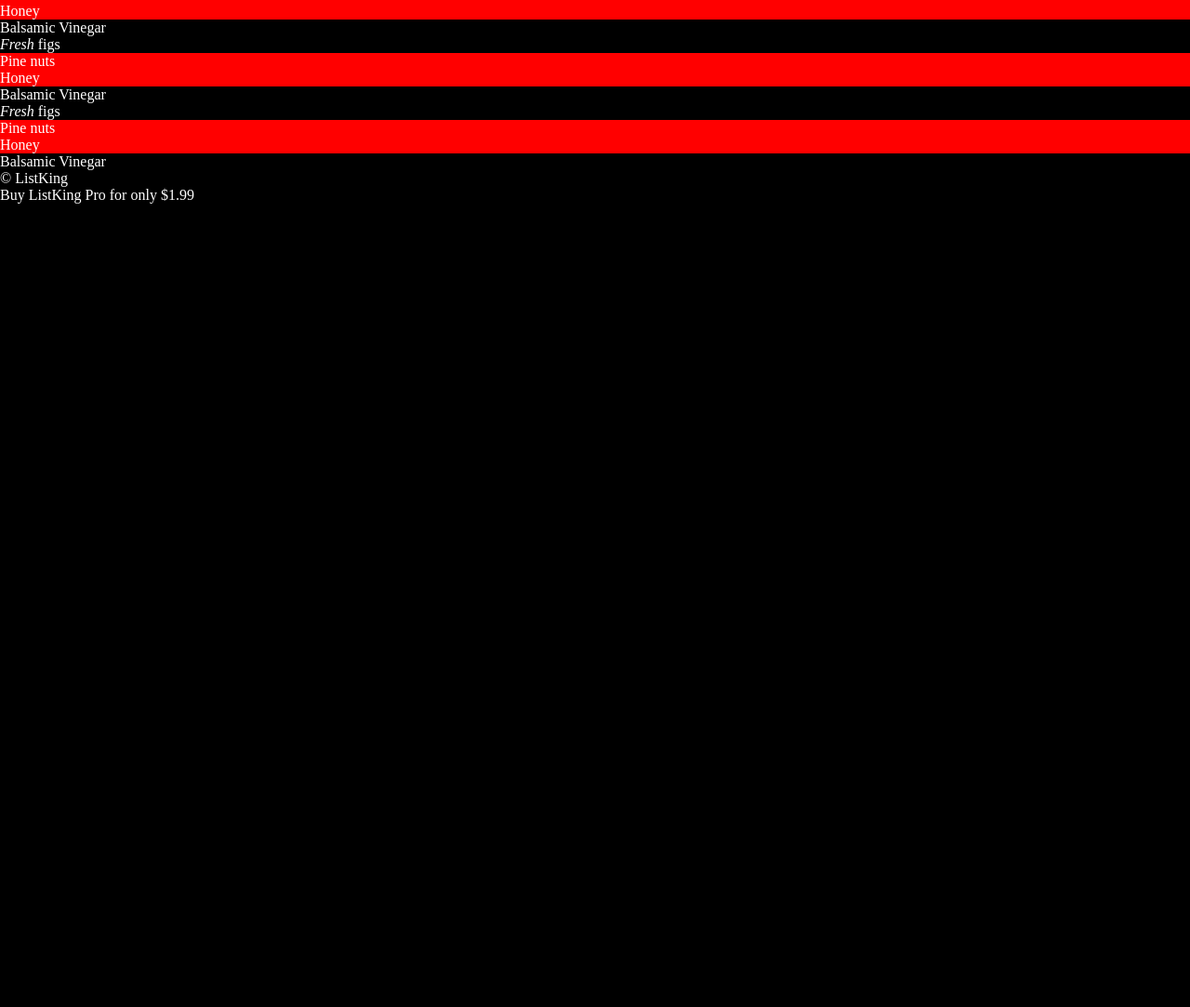
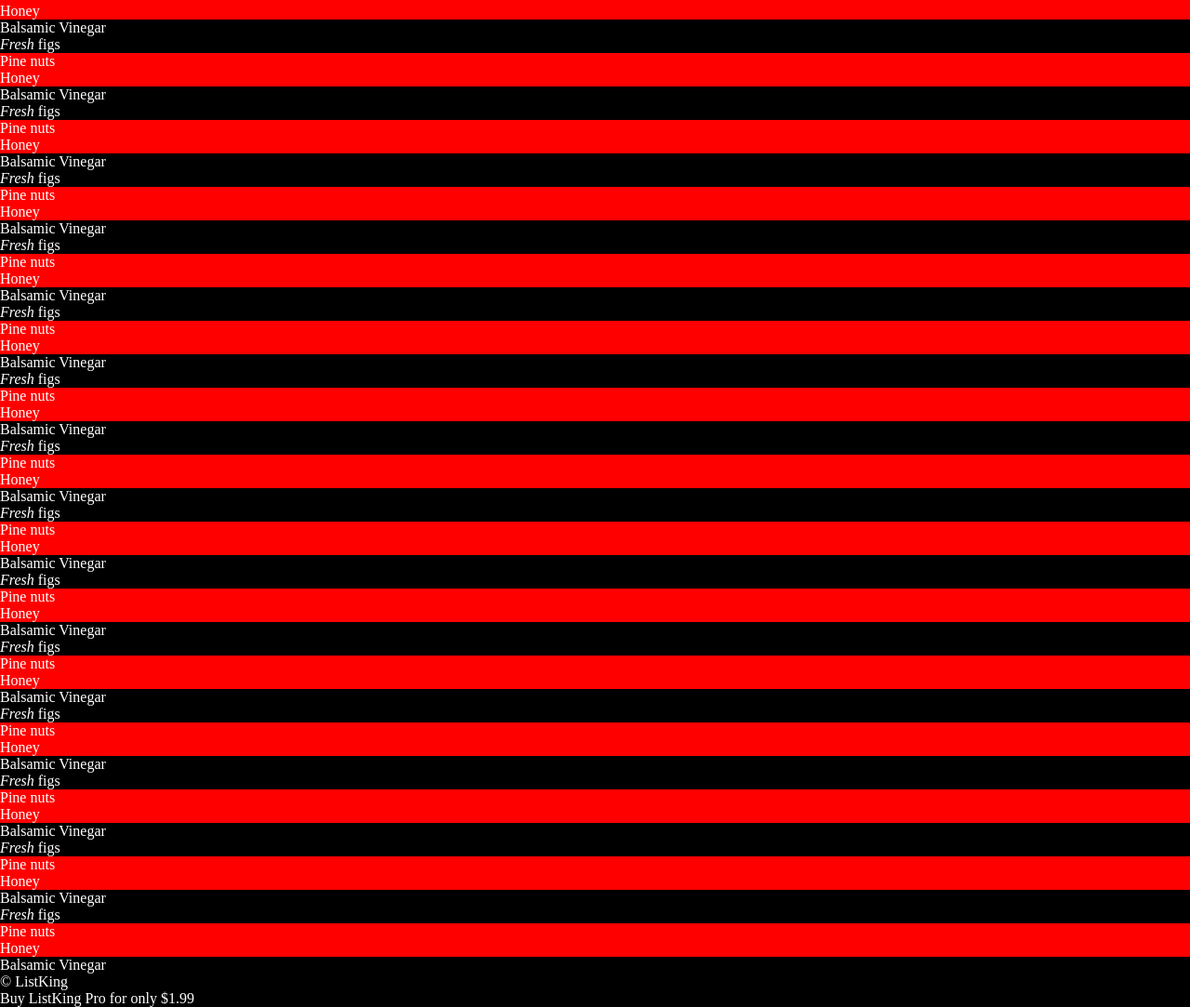
Before and after one commit to JWHProgramming/javaScript-JQueryPractice, a plain HTML site: page chapter7/index13.html in a window 1280 px wide. Shown: the part 529-1612 px from the top of the page at 93% size. Before the commit the page ends 800 px from the top, so only its background shows below. Drawn offline with nearby package versions, Linux system fonts and the light colour scheme.

Commit message:
Finished small project 13

```diff
--- a/chapter7/index13.html
+++ b/chapter7/index13.html
@@ -64,6 +64,78 @@
             <li id="three" class="hot">Honey</li>
             <li id="four">Balsamic Vinegar</li>
         </ul>
+        <ul>
+            <li id="one"><em>Fresh</em> figs</li>
+            <li id="two" class="hot">Pine nuts</li>
+            <li id="three" class="hot">Honey</li>
+            <li id="four">Balsamic Vinegar</li>
+        </ul>
+        <ul>
+            <li id="one"><em>Fresh</em> figs</li>
+            <li id="two" class="hot">Pine nuts</li>
+            <li id="three" class="hot">Honey</li>
+            <li id="four">Balsamic Vinegar</li>
+        </ul>
+        <ul>
+            <li id="one"><em>Fresh</em> figs</li>
+            <li id="two" class="hot">Pine nuts</li>
+            <li id="three" class="hot">Honey</li>
+            <li id="four">Balsamic Vinegar</li>
+        </ul>
+        <ul>
+            <li id="one"><em>Fresh</em> figs</li>
+            <li id="two" class="hot">Pine nuts</li>
+            <li id="three" class="hot">Honey</li>
+            <li id="four">Balsamic Vinegar</li>
+        </ul>
+        <ul>
+            <li id="one"><em>Fresh</em> figs</li>
+            <li id="two" class="hot">Pine nuts</li>
+            <li id="three" class="hot">Honey</li>
+            <li id="four">Balsamic Vinegar</li>
+        </ul>
+        <ul>
+            <li id="one"><em>Fresh</em> figs</li>
+            <li id="two" class="hot">Pine nuts</li>
+            <li id="three" class="hot">Honey</li>
+            <li id="four">Balsamic Vinegar</li>
+        </ul>
+        <ul>
+            <li id="one"><em>Fresh</em> figs</li>
+            <li id="two" class="hot">Pine nuts</li>
+            <li id="three" class="hot">Honey</li>
+            <li id="four">Balsamic Vinegar</li>
+        </ul>
+        <ul>
+            <li id="one"><em>Fresh</em> figs</li>
+            <li id="two" class="hot">Pine nuts</li>
+            <li id="three" class="hot">Honey</li>
+            <li id="four">Balsamic Vinegar</li>
+        </ul>
+        <ul>
+            <li id="one"><em>Fresh</em> figs</li>
+            <li id="two" class="hot">Pine nuts</li>
+            <li id="three" class="hot">Honey</li>
+            <li id="four">Balsamic Vinegar</li>
+        </ul>
+        <ul>
+            <li id="one"><em>Fresh</em> figs</li>
+            <li id="two" class="hot">Pine nuts</li>
+            <li id="three" class="hot">Honey</li>
+            <li id="four">Balsamic Vinegar</li>
+        </ul>
+        <ul>
+            <li id="one"><em>Fresh</em> figs</li>
+            <li id="two" class="hot">Pine nuts</li>
+            <li id="three" class="hot">Honey</li>
+            <li id="four">Balsamic Vinegar</li>
+        </ul>
+        <ul>
+            <li id="one"><em>Fresh</em> figs</li>
+            <li id="two" class="hot">Pine nuts</li>
+            <li id="three" class="hot">Honey</li>
+            <li id="four">Balsamic Vinegar</li>
+        </ul>
 
         <p id="footer">&copy; ListKing</p>
         <div id="slideAd">
--- a/chapter7/scripts/script13.js
+++ b/chapter7/scripts/script13.js
@@ -1,17 +1,20 @@
 $(document).ready(function(){
     var $window = $(window);
     var $slideAd = $("#slideAd");
-    var endZone = $("#footer").offset().top - $window.height() - 500;
+    var endZone = $("#footer").offset().top - $window.height()-500;
 
     $window.on('scroll', function(){
+        endZone = $("#footer").offset().top - $window.height()-500;
         if( (endZone) < $window.scrollTop()){
+            console.log("here");
             $slideAd.animate({
                 'right':'0px'
-            }, 250);
+            }, 1000);
         }else{
+            console.log("not here");
             $slideAd.stop(true).animate({
                 'right':'-360px'
-            },250);
+            },1000 );
         }
     })
 })
```
